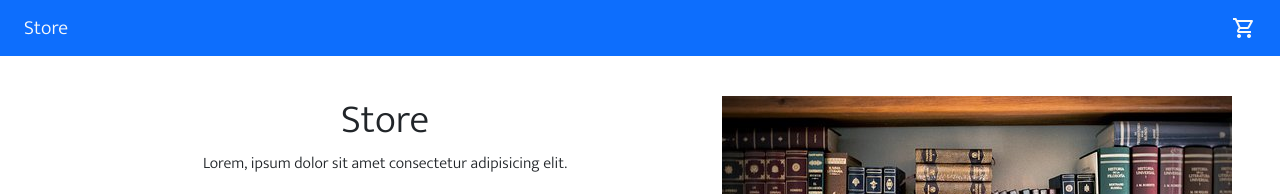
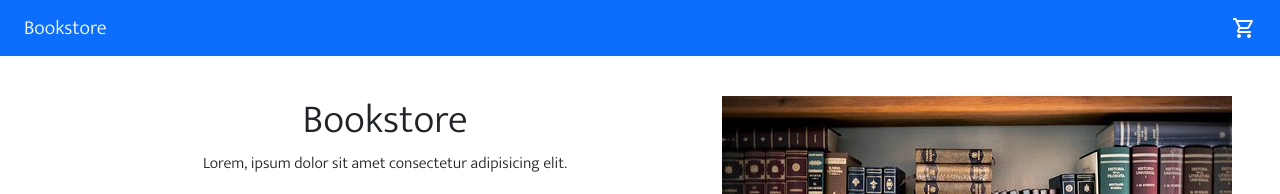
Before and after one commit to CrowsVeldt/limudai-chutz-ashkelon-second-project, a plain HTML site: page index.html in a window 1280 px wide. Shown: the top 194 px of the page. Drawn offline with nearby package versions, Linux system fonts and the light colour scheme.

Commit message:
change "store" to "bookstore"

```diff
--- a/index.html
+++ b/index.html
@@ -14,13 +14,13 @@
     <link href="https://cdn.jsdelivr.net/npm/bootstrap@5.3.0-alpha3/dist/css/bootstrap.min.css" rel="stylesheet"
         integrity="sha384-KK94CHFLLe+nY2dmCWGMq91rCGa5gtU4mk92HdvYe+M/SXH301p5ILy+dN9+nJOZ" crossorigin="anonymous">
     <link rel="stylesheet" href="style.css">
-    <title>Store</title>
+    <title>Bookstore</title>
 </head>
 
 <body class="pt-5">
     <!-- navbar -->
     <nav id="nav" class="navbar container-fluid bg-primary fixed-top">
-        <span class="navbar-brand mx-4 text-light">Store</span>
+        <span class="navbar-brand mx-4 text-light">Bookstore</span>
         <span onclick="toggleCart()" id="cartIcon" class="material-symbols-outlined mx-4 text-light cart-focus">
             shopping_cart
             <p id="cartNumber"></p>
@@ -31,7 +31,7 @@
     <header
         class="container-fluid d-flex flex-column flex-sm-row text-center align-items-center align-items-sm-start p-5">
         <div class="container" id="headLeft">
-            <h1 id="main-title">Store</h1>
+            <h1 id="main-title">Bookstore</h1>
             <p>Lorem, ipsum dolor sit amet consectetur adipisicing elit.</p>
         </div>
         <img src="res/images/bookshelf.jpg" alt="Bookshelf" id="heroImage">
```
